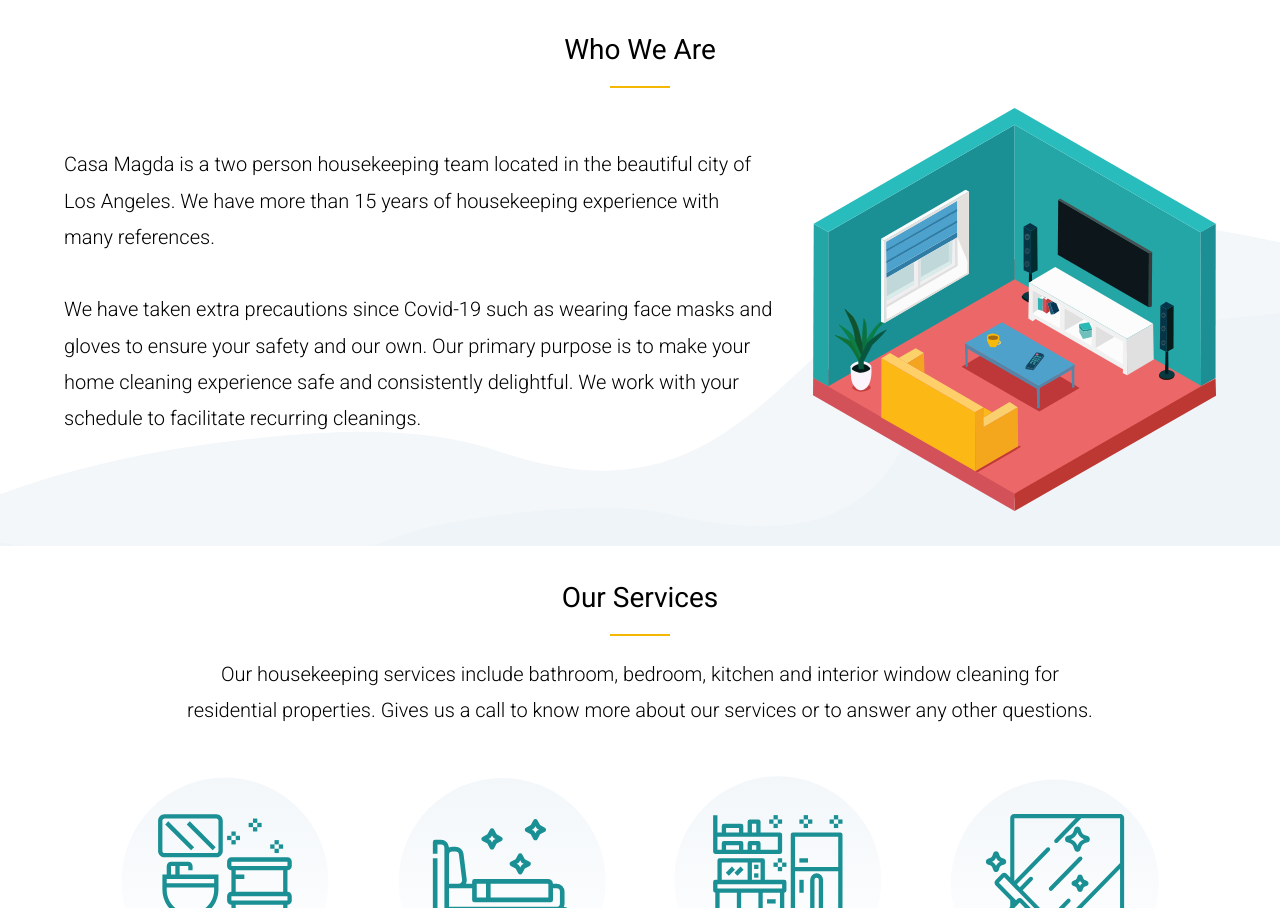
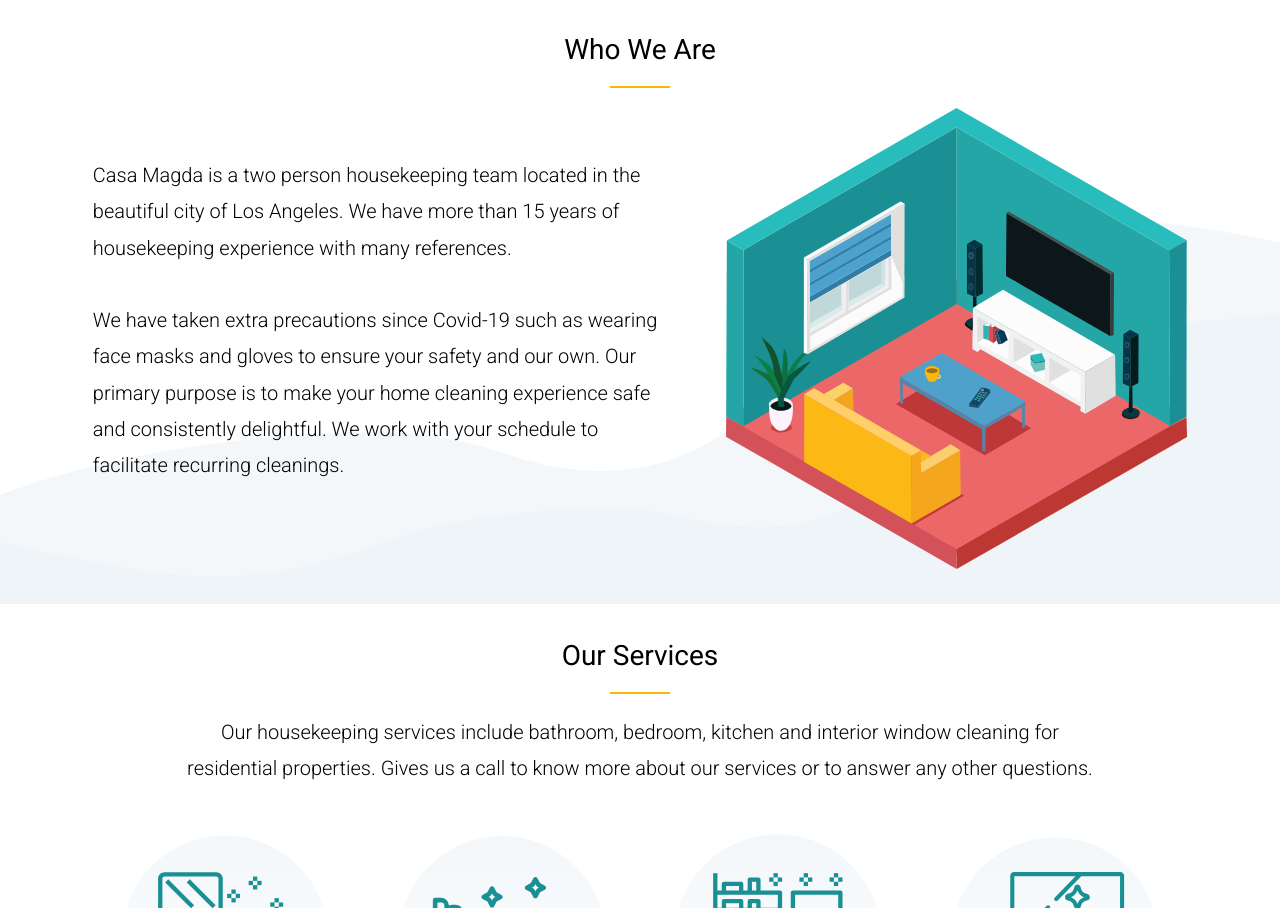
Before and after one commit to edwingl10/casamagda, a plain HTML site: page index.html in a window 1280 px wide. Shown: the part 802-1710 px from the top of the page. Drawn offline with Linux system fonts and the light colour scheme.

Commit message:
about us text style fix
- style fix for about us text

```diff
--- a/styles/style.css
+++ b/styles/style.css
@@ -654,16 +654,16 @@ Media Queries
     /* about us*/
     .about-content{
         flex-direction: row;
-        justify-content: center;
+        justify-content: space-around;
         align-items: center;
     }
-    .about-content .section-text p{
+    .about-content .section-text{
         margin: 0;
-        margin-right: 40px;
+        width: 50%;
     }
     .iso-house{
-        width: 35%;
-        height: 35%;
+        width: 40%;
+        height: 40%;
         margin: auto 0;
     }
     /* services */
```
